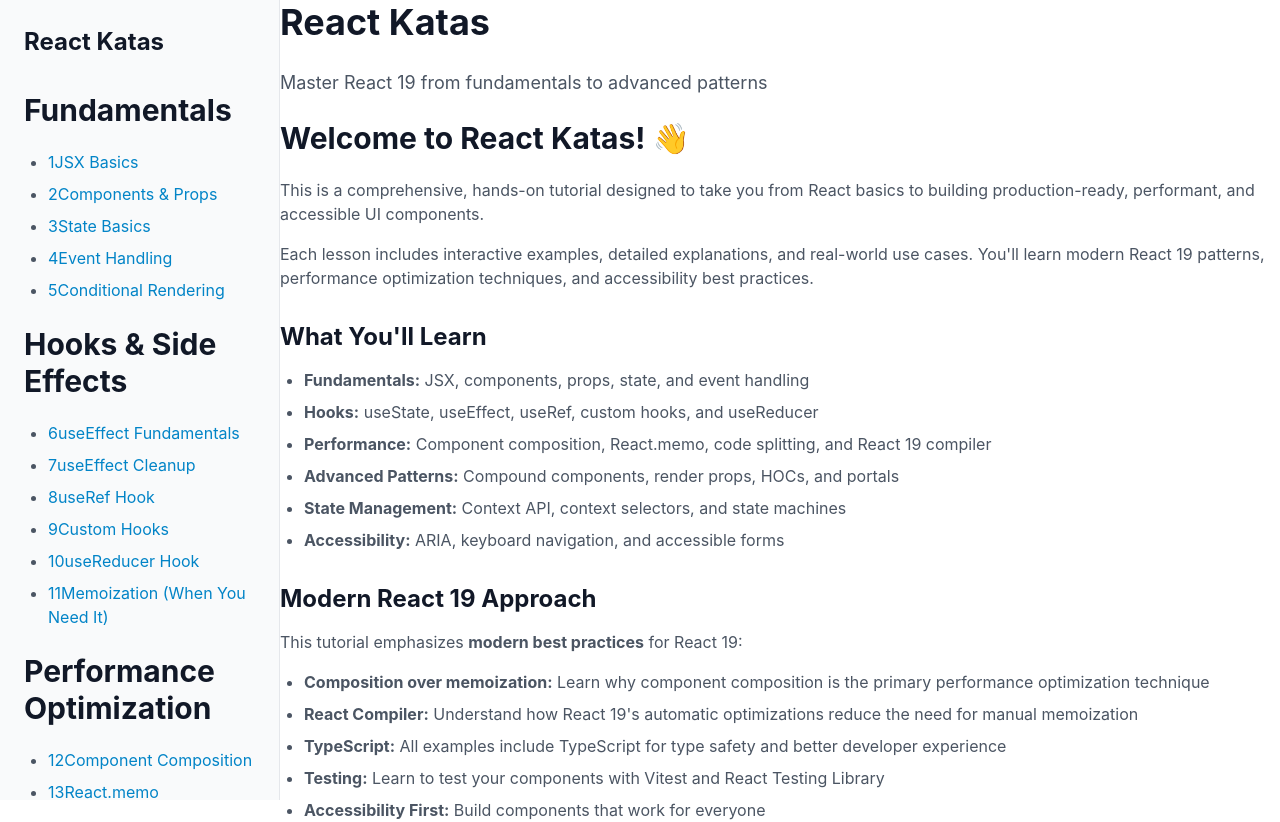
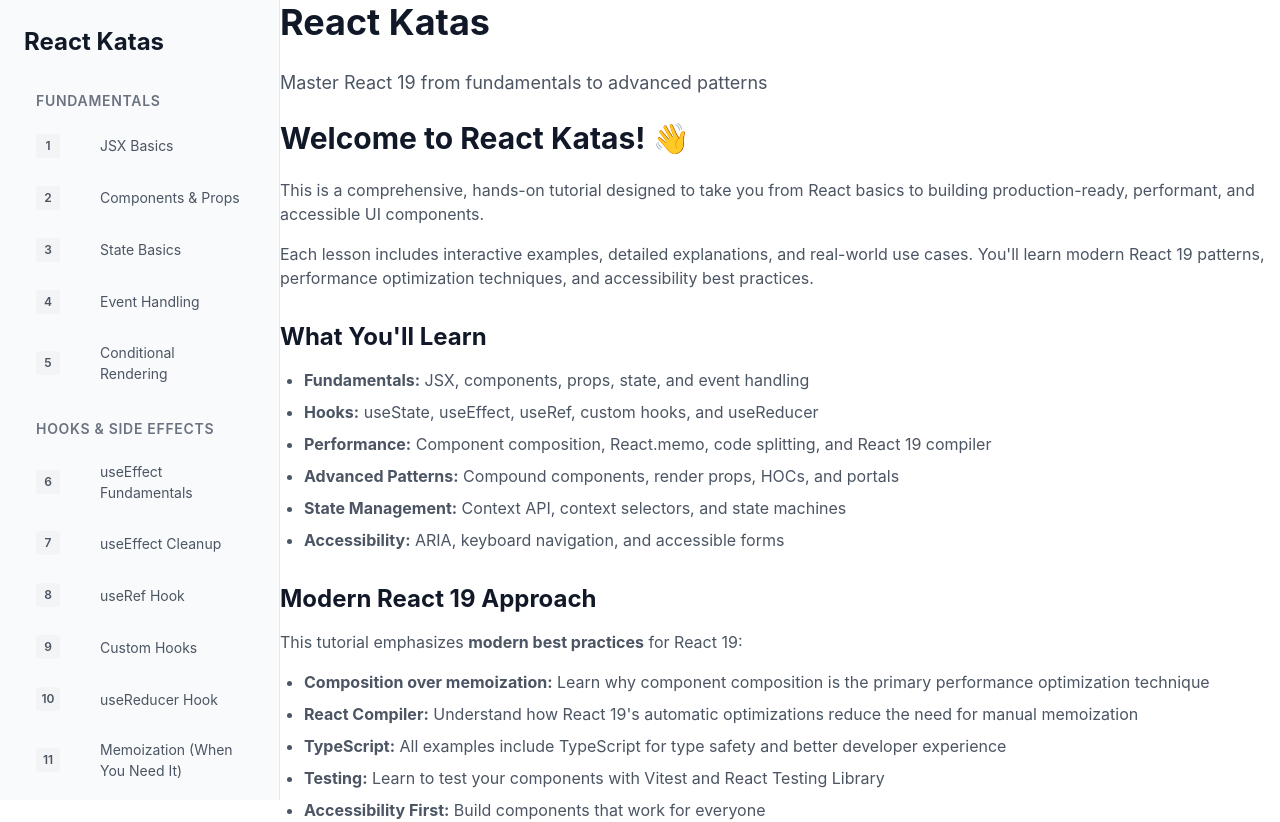
Before and after one commit to rajeshpillai/react-katas, a React (Vite) app: page / in a window 1280 px wide. Shown: the top 822 px of the page. Built offline with nearby package versions, Linux system fonts and the light colour scheme.

Commit message:
Sidebar space

```diff
--- a/src/components/Navigation/Sidebar.module.css
+++ b/src/components/Navigation/Sidebar.module.css
@@ -42,7 +42,7 @@
     text-decoration: none;
     transition: all var(--transition-fast);
     font-size: var(--font-size-sm);
-    gap: var(--space-4);
+    gap: var(--space-6);
 }
 
 .lesson-link:hover {
@@ -75,6 +75,7 @@
     font-size: var(--font-size-xs);
     font-weight: var(--font-weight-semibold);
     flex-shrink: 0;
+    margin-right: var(--space-4);
 }
 
 .lesson-link.active .lesson-number {
@@ -83,6 +84,7 @@
 }
 
 .lesson-title {
+    display: inline-flex;
     flex: 1;
 }
 
--- a/src/components/Navigation/Sidebar.tsx
+++ b/src/components/Navigation/Sidebar.tsx
@@ -17,17 +17,17 @@
 
                 return (
                     <div key={section} className={styles.section}>
-                        <h2 className={styles.sectionTitle}>{section}</h2>
-                        <ul className={styles.lessonList}>
+                        <h2 className={styles['section-title']}>{section}</h2>
+                        <ul className={styles['lesson-list']}>
                             {sectionLessons.map((lesson) => (
-                                <li key={lesson.id} className={styles.lessonItem}>
+                                <li key={lesson.id} className={styles['lesson-item']}>
                                     <Link
                                         to={lesson.path}
-                                        className={styles.lessonLink}
+                                        className={styles['lesson-link']}
                                         activeClassName={styles.active}
                                     >
-                                        <span className={styles.lessonNumber}>{lesson.order}</span>
-                                        <span className={styles.lessonTitle}>{lesson.title}</span>
+                                        <span className={styles['lesson-number']}>{lesson.order}</span>
+                                        <span className={styles['lesson-title']}>{lesson.title}</span>
                                     </Link>
                                 </li>
                             ))}
@@ -38,11 +38,11 @@
 
             {/* Progress indicator */}
             <div className={styles.progress}>
-                <div className={styles.progressTitle}>Your Progress</div>
-                <div className={styles.progressBar}>
-                    <div className={styles.progressFill} style={{ width: '0%' }} />
+                <div className={styles['progress-title']}>Your Progress</div>
+                <div className={styles['progress-bar']}>
+                    <div className={styles['progress-fill']} style={{ width: '0%' }} />
                 </div>
-                <div className={styles.progressText}>0 of {lessons.length} lessons completed</div>
+                <div className={styles['progress-text']}>0 of {lessons.length} lessons completed</div>
             </div>
         </nav>
     )
```
